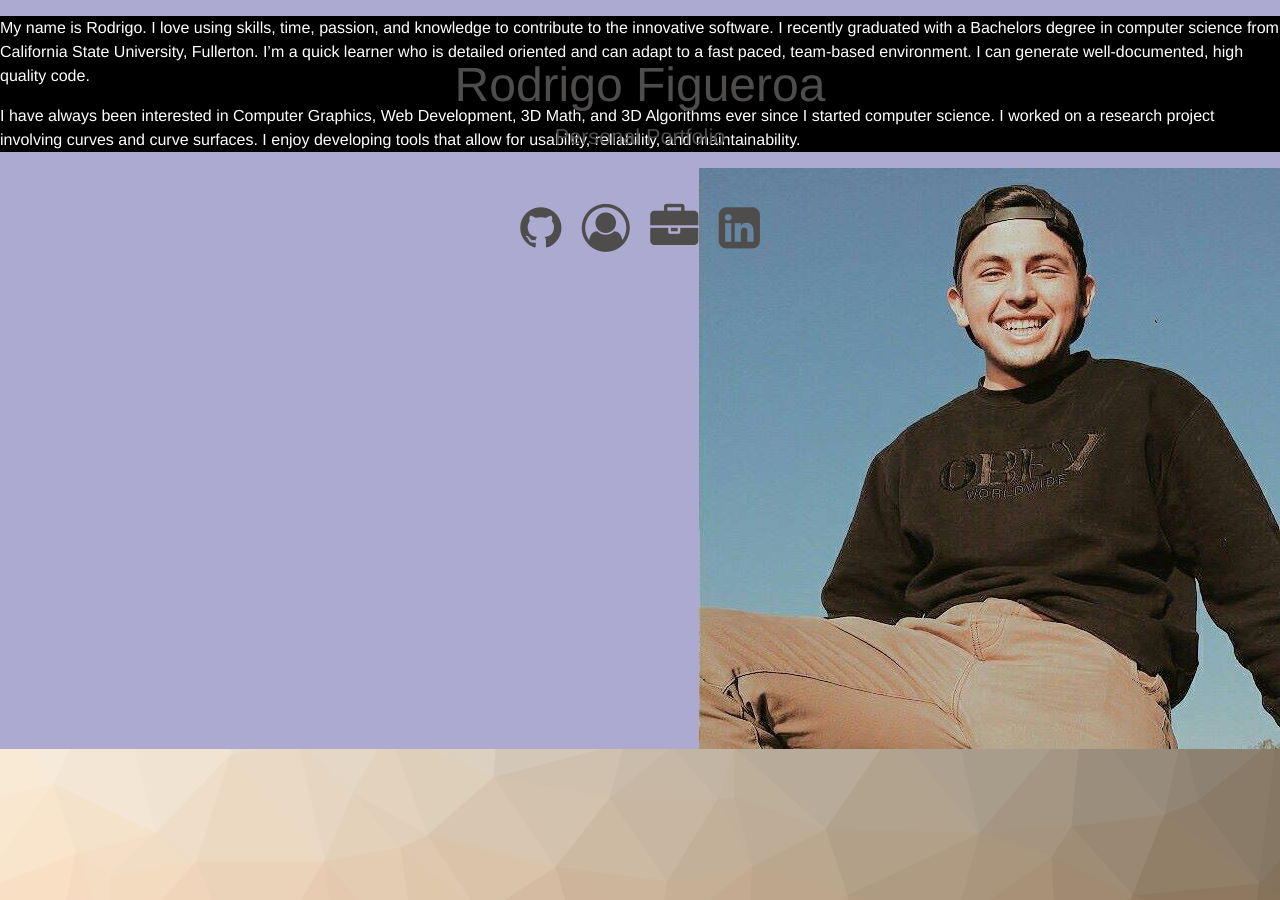
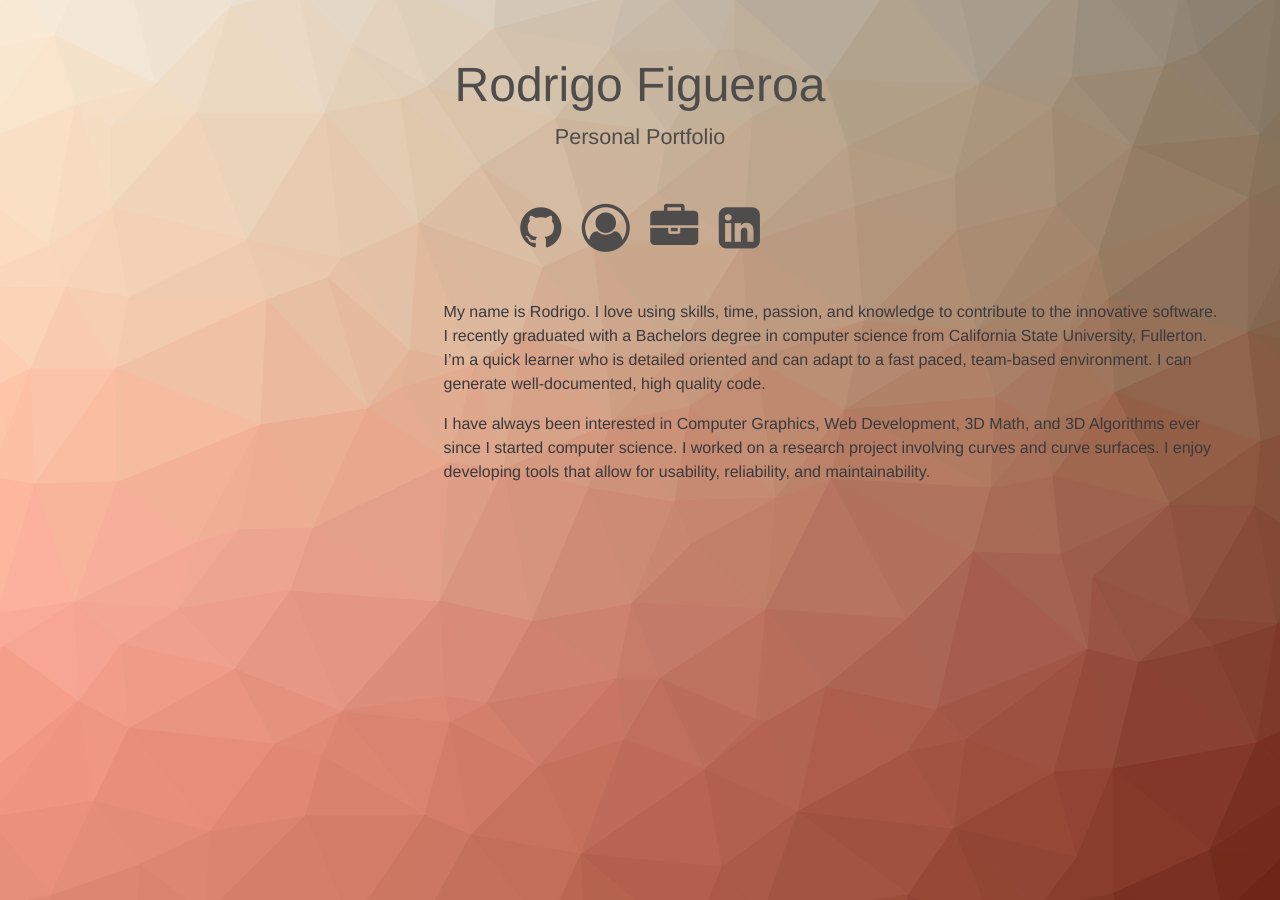
Before and after one commit to RodrigoFigueroaM/RodrigoFigueroaM.github.io, a Jekyll site: the page built from about.html, in a window 1280 px wide. Built offline with Jekyll 4.4.1, drawn with Linux system fonts in a browser that asks for light colours.

Commit message:
test about me

```diff
--- a/about.html
+++ b/about.html
@@ -29,22 +29,37 @@
 <body class="body">
 <div class="container">
     <header class="header">
-        <a href="https://rodrigofigueroam.github.io/#"><h1>Rodrigo Figueroa<span>Personal Portfolio</span></h1></a>
+      <a href="https://rodrigofigueroam.github.io/#"><h1>Rodrigo Figueroa<span>Personal Portfolio</span></h1></a>
         <nav class="links">
             <a href="https://github.com/RodrigoFigueroaM"><i class="fa fa-github fa-3x"></i></a>
-			<a href="#"><i class="fa fa-user-circle-o fa-3x"></i></a>
-			<a href="https://rodrigofigueroam.github.io/#"><i class="fa fa-briefcase fa-3x" aria-hidden="true"></i></a>
-	   		<a href="https://www.linkedin.com/in/rodrigofigueroamonroy/"><i class="fa fa-linkedin-square fa-3x"></i></a>
-		</nav>
+			<a href="https://rodrigofigueroam.github.io/about.html"><i class="fa fa-user-circle-o fa-3x"></i></a>
+			<a href="#"><i class="fa fa-briefcase fa-3x" aria-hidden="true"></i></a>
+            <a href="https://www.linkedin.com/in/rodrigofigueroamonroy/"><i class="fa fa-linkedin-square fa-3x"></i></a>
+        </nav>
     </header>
     <div class="content">
         <!-- trianglify pattern container -->
-        <div class="pattern pattern--hidden">
-			<div class= "aboutme">
-				<p>My name is Rodrigo. I love using skills, time, passion, and knowledge to contribute to the innovative software. I recently graduated with a Bachelors degree in computer science from California State University, Fullerton. I’m a quick learner who is detailed oriented and can adapt to a fast paced, team-based environment. I can generate well-documented, high quality code.<p>
-							<p>I have always been interested in Computer Graphics, Web Development, 3D Math, and 3D Algorithms ever since I started computer science. I worked on a research project involving curves and curve surfaces. I enjoy developing tools that allow for usability, reliability, and maintainability.</p>
-				<img src="H/images/me.jpg" >
-		 	</div>
+        <div class="pattern pattern--hidden"></div>
+        <!-- cards -->
+        <div class="wrapper">
+		   <div class="card" data-id="{{ post.id }}">
+                <div class="card__container card__container--closed">
+                     <div class="card__content">
+                        <i class="card__btn-close fa fa-times"></i>
+                        <div class="card__caption">
+							{% include_relative about/about.md %}
+                        </div>
+                        <div class="card__copy">
+                            <div class="meta">
+                                <img class="meta__avatar" src="{{ post.avatar }}"/>
+                             </div>
+                            {{ post.content }}
+                        </div>
+                    </div>
+                </div>
+            </div>
+            {% include_relative about/about.md %}
+            <!-- /cards -->
         </div>
     </div>
     <!-- /container -->
--- a/css/aboutme.css
+++ b/css/aboutme.css
@@ -1,11 +1,25 @@
+.aboutme-container
+{
+	width: 75%;
+}
 .aboutme
 {
 	background: #000;
 	color: #FFF;
-	z-index: -4; position:relative;
+	/*z-index: -4; position:relative;*/
+	width: 70%;
 
 }
-.aboutme img
+.meimg
 {
 	float: right;
+	/*width: 30%;*/
+	/*height: 30%;*/
 }
+.meimg img
+{
+	float: right;
+	width: 30%;
+	height: 30%;
+	border-radius: 100%;
+}
```
Also changed, not shown: about/about.md (+2 -5 lines).
